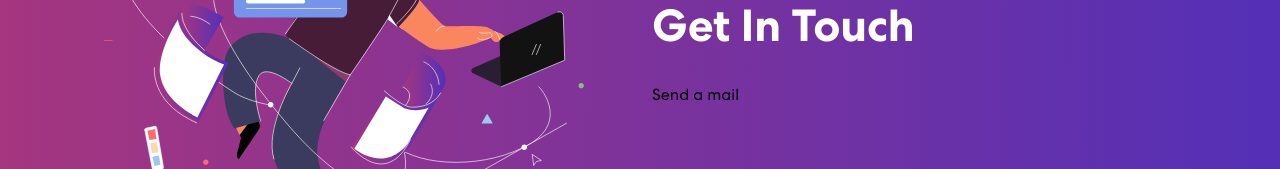
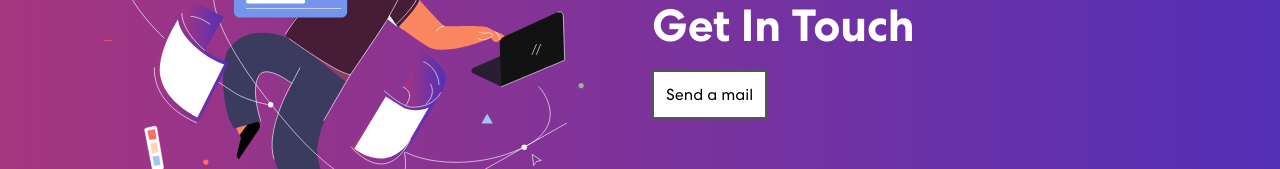
Before and after one commit to isaacrobert33/robertix, a React (Create React App) app: page / in a window 1280 px wide. Shown: the part 2216-2385 px from the top of the page. Built offline with nearby package versions, Linux system fonts and the light colour scheme.

Commit message:
Update Contact.jsx

```diff
--- a/src/components/Contact.jsx
+++ b/src/components/Contact.jsx
@@ -59,7 +59,7 @@ export const Contact = () => {
               {({ isVisible }) =>
                 <div className={isVisible ? "animate__animated animate__fadeIn" : ""}>
                 <h2>Get In Touch</h2>
-                <button><a style={{textDecoration: 'none', color: '#000'}} href={'mailto:isaacrobertoluwaseun@gmail.com'}>Send a mail</a></button>
+                <a style={{textDecoration: 'none', color: '#000', backgroundColor: '#fff', padding: '12px', border: '2px solid #555'}} href={'mailto:isaacrobertoluwaseun@gmail.com'}>Send a mail</a>
               </div>}
             </TrackVisibility>
           </Col>
```
